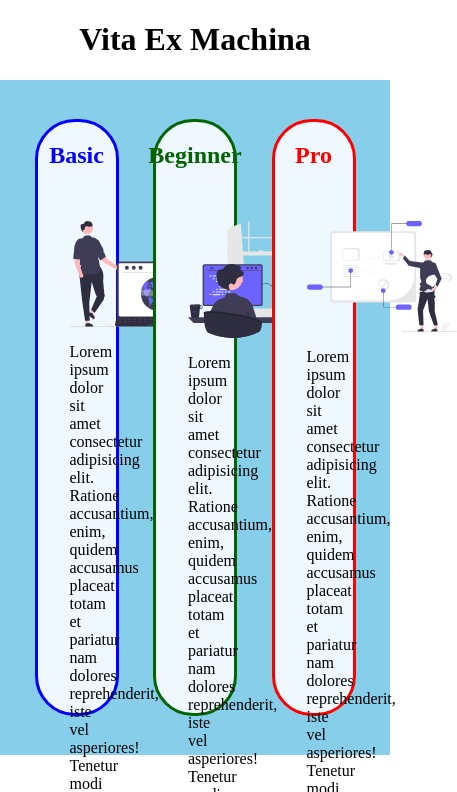
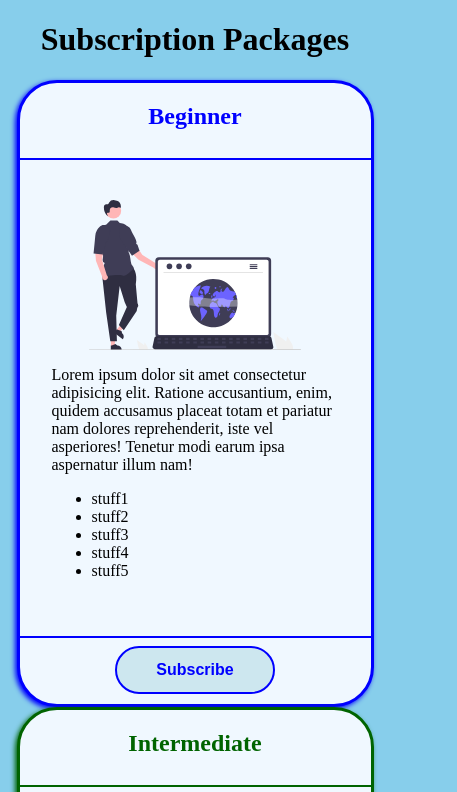
Before and after one commit to VitaExMachina-dev/subscribe, a plain HTML site: page index.html in a window 390 px wide. Shown: the top 792 px of the page, 457 px wide, since content can reach past the window. Drawn offline with Linux system fonts and the light colour scheme.

Commit message:
subscribe responsive and code refactor

```diff
--- a/index.html
+++ b/index.html
@@ -9,13 +9,14 @@
 </head>
 <body>
     <header class="center">
-        <h1>Vita Ex Machina</h1>
+        <h1>Subscription Packages</h1>
     </header>
     <main id="page">
-        <section id="basic" class="subscribe blue">
-            <div class="header">
-                <h2>Basic</h2>
+        <section id="beginner" class="subscribe blue">
+            <div class="header center">
+                <h2>Beginner</h2>
             </div>
+            <hr class="blue">
             <section class="content">
                 <img src="img\undraw_startup_life_re_8ow9.svg" alt="" srcset="">
                 <p>Lorem ipsum dolor sit amet consectetur adipisicing elit. Ratione accusantium, enim, quidem accusamus placeat totam et pariatur nam dolores reprehenderit, iste vel asperiores! Tenetur modi earum ipsa aspernatur illum nam!</p>
@@ -27,12 +28,14 @@
                     <li>stuff5</li>
                 </ul>
             </section>
+            <hr class="blue">
             <button class="blue">Subscribe</button>
         </section>
-        <section id="beginner" class="subscribe green">
-            <div class="header">
-                <h2>Beginner</h2>
+        <section id="intermediate" class="subscribe green">
+            <div class="header center">
+                <h2>Intermediate</h2>
             </div>
+            <hr class="green">
             <section class="content">
                 <img src="img\undraw_firmware_re_fgdy.svg" alt="" srcset="">
                 <p>Lorem ipsum dolor sit amet consectetur adipisicing elit. Ratione accusantium, enim, quidem accusamus placeat totam et pariatur nam dolores reprehenderit, iste vel asperiores! Tenetur modi earum ipsa aspernatur illum nam!</p>
@@ -44,12 +47,14 @@
                     <li>stuff5</li>
                 </ul>
             </section>
+            <hr class="green">
             <button class="green">Subscribe</button>
         </section>
         <section id="pro" class="subscribe red">
-            <div class="header">
+            <div class="header center">
                 <h2>Pro</h2>
             </div>
+            <hr class="red">
             <section class="content">
                 <img src="img\undraw_teaching_re_g7e3.svg" alt="">
             <p>Lorem ipsum dolor sit amet consectetur adipisicing elit. Ratione accusantium, enim, quidem accusamus placeat totam et pariatur nam dolores reprehenderit, iste vel asperiores! Tenetur modi earum ipsa aspernatur illum nam!</p>
@@ -61,8 +66,12 @@
                 <li>stuff5</li>
             </ul>
             </section>
+            <hr class="red">
             <button class="red">Subscribe</button>
         </section>
     </main>
+    <footer class="center">
+        <h2>Vita Ex Machina</h2>
+    </footer>
 </body>
 </html>
--- a/styles.css
+++ b/styles.css
@@ -1,12 +1,10 @@
 body {
     margin: 0;
+    background-color: skyblue;
 }
 
 #page {
-    height: 80vh;
-    width: 100vw;
-    background-color: skyblue;
-    display: inline-flex;
+    display: flex;
     justify-content: space-evenly;
     align-items: center;
 }
@@ -49,16 +47,11 @@ button.red:hover {
 
 /* General Styling */
 .subscribe {
-    height: 70vh;
-    width: 20vw;
+    width: 400px;
     border-radius: 40px;
     background-color: aliceblue;
     grid-template-columns: 1fr;
-}
-
-.header {
-    display: flex;
-    justify-content: center;
+    box-shadow: -2px 2px 5px;
 }
 
 .content {
@@ -69,7 +62,7 @@ button.red:hover {
 img {
     margin: 0 auto;
     display: block;
-    width: 150px;
+    height: 150px;
 }
 
 .center {
@@ -77,8 +70,10 @@ img {
     justify-content: center;
     align-items: center;
 }
+
 button {
     margin: 0 auto;
+    margin-bottom: 10px;
     display: block;
     height: 3rem;
     width: 10rem;
@@ -86,3 +81,22 @@ button {
     font-weight: 800;
     font-size: 1rem;
 }
+
+/* Footer */
+footer {
+    font-style: italic;
+    margin-top: 50px;
+}
+
+/* Media Queries */
+@media (max-width: 1250px) {
+    main {
+        flex-direction: column;
+    }
+}
+
+@media (max-width: 450px) {
+    .subscribe {
+        width: 90%;
+    }
+}
```
